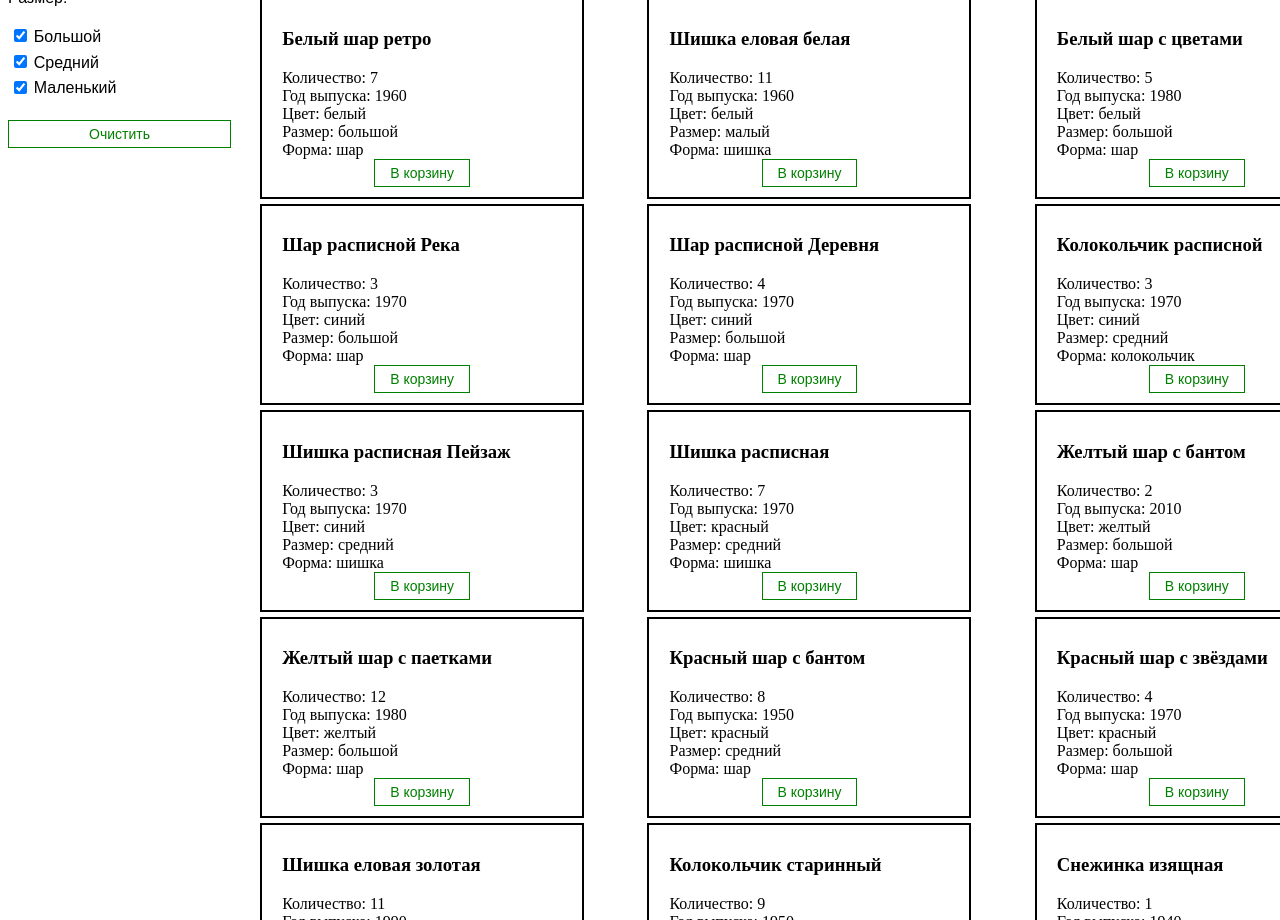
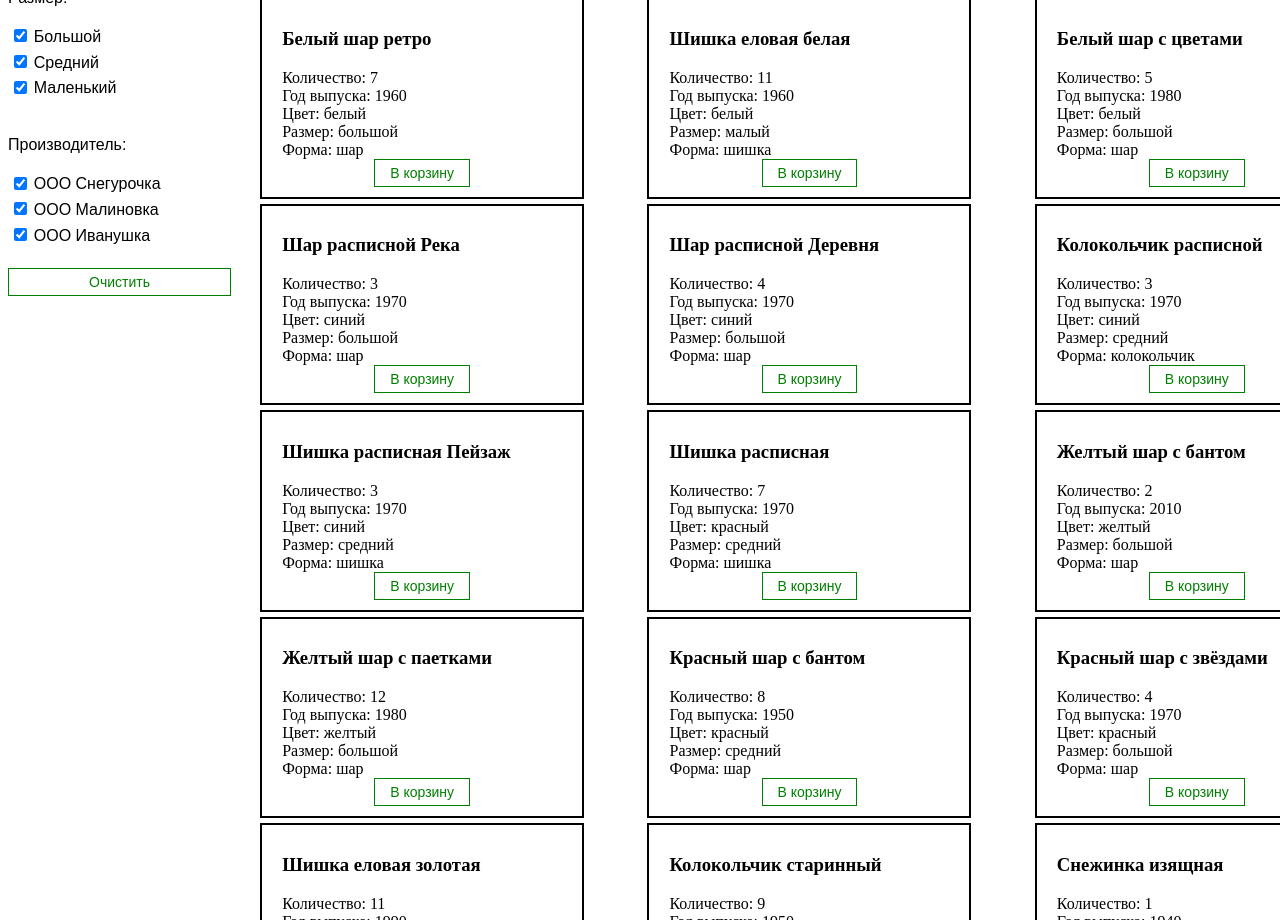
Before and after one commit to kate-js/store, a React (Vite) app: page / in a window 1280 px wide. Shown: the part 980-1900 px from the top of the page. Built offline with nearby package versions, Linux system fonts and the light colour scheme.

Commit message:
feat: add filter by manufacturer

```diff
--- a/src/components/main/Main.tsx
+++ b/src/components/main/Main.tsx
@@ -4,25 +4,11 @@ import 'rc-slider/assets/index.css';
 import { useState, useEffect, ChangeEvent } from 'react';
 import Slider from 'rc-slider';
 
-import { ICardItem } from '../../types';
+import { Colors, ICardItem, Manufacturer, Size } from '../../types';
 import MySelect from '../UI/MySelect';
 import CardList from './cardsList/CardList';
 import data from '../../data/products';
 import MyButton from '../UI/button/MyButton';
-
-type Colors = {
-  Yellow: boolean;
-  Green: boolean;
-  White: boolean;
-  Blue: boolean;
-  Red: boolean;
-};
-
-type Size = {
-  big: boolean;
-  middle: boolean;
-  little: boolean;
-};
 
 const COLORS = {
   Yellow: 'желтый',
@@ -36,6 +22,12 @@ const SIZE = {
   big: 'большой',
   middle: 'средний',
   little: 'малый',
+};
+
+const MANUFACTURER = {
+  snow: 'ООО Снегурочка',
+  robin: 'ООО Малиновка',
+  ivan: 'ООО Иванушка',
 };
 
 const Main = () => {
@@ -59,6 +51,12 @@ const Main = () => {
     big: true,
     middle: true,
     little: true,
+  });
+
+  const [manufacturer, setManufacturer] = useState<Manufacturer>({
+    snow: true,
+    robin: true,
+    ivan: true,
   });
 
   useEffect(() => {
@@ -123,6 +121,16 @@ const Main = () => {
     });
   };
 
+  const changeManufacturer = (event: ChangeEvent<HTMLInputElement>) => {
+    const value = event.target.id;
+    setManufacturer((prevColors) => {
+      return {
+        ...prevColors,
+        [value]: prevColors[value as keyof Manufacturer] ? false : true,
+      };
+    });
+  };
+
   useEffect(() => {
     const query = searchQuery.toLowerCase();
     const colors: Array<string> = Object.keys(color).reduce((acc, key) => {
@@ -139,6 +147,13 @@ const Main = () => {
       return acc;
     }, []);
 
+    const manufacturers: Array<string> = Object.keys(manufacturer).reduce((acc, key) => {
+      if (manufacturer[key] === true) {
+        acc.push(MANUFACTURER[key]);
+      }
+      return acc;
+    }, []);
+
     const filteredCards = cards.filter(
       (card) =>
         card.name.toLowerCase().includes(query) &&
@@ -147,10 +162,11 @@ const Main = () => {
         startRateRange <= parseInt(card.count) &&
         endRateRange >= parseInt(card.count) &&
         colors.includes(card.color) &&
-        sizes.includes(card.size)
+        sizes.includes(card.size) &&
+        manufacturers.includes(card.manufacturer)
     );
     setDisplayedCards(filteredCards);
-  }, [startValueRange, endValueRange, searchQuery, startRateRange, endRateRange, color, size]);
+  }, [startValueRange, endValueRange, searchQuery, startRateRange, endRateRange, color, size, manufacturer]);
 
   const cleanFilters = () => {
     setStartValueRange(1930);
@@ -169,6 +185,11 @@ const Main = () => {
       big: true,
       middle: true,
       little: true,
+    });
+    setManufacturer({
+      snow: true,
+      robin: true,
+      ivan: true,
     });
   };
 
@@ -223,7 +244,7 @@ const Main = () => {
             type="checkbox"
             id="Yellow"
             name="Yellow"
-            checked={Boolean(color.Yellow)}
+            checked={!!color.Yellow}
             onChange={changeColor}
             value="Yellow"
           />
@@ -280,9 +301,43 @@ const Main = () => {
             </div>
           </div>
         </div>
+        <div>
+          <div className="main__checkbox">
+            <p>Производитель:</p>
+            <div>
+              <input
+                type="checkbox"
+                id="snow"
+                name="snow"
+                checked={!!manufacturer.snow}
+                onChange={changeManufacturer}
+              />
+              <label htmlFor="snow">ООО Снегурочка</label>
+            </div>
+            <div>
+              <input
+                type="checkbox"
+                id="robin"
+                name="robin"
+                checked={!!manufacturer.robin}
+                onChange={changeManufacturer}
+              />
+              <label htmlFor="robin">ООО Малиновка</label>
+            </div>
+            <div>
+              <input
+                type="checkbox"
+                id="ivan"
+                name="ivan"
+                checked={!!manufacturer.ivan}
+                onChange={changeManufacturer}
+              />
+              <label htmlFor="ivan">ООО Иванушка</label>
+            </div>
+          </div>
+        </div>
         <MyButton onClick={cleanFilters}>Очистить</MyButton>
       </div>
-
       <CardList card={displayedCards} />
     </div>
   );
```
